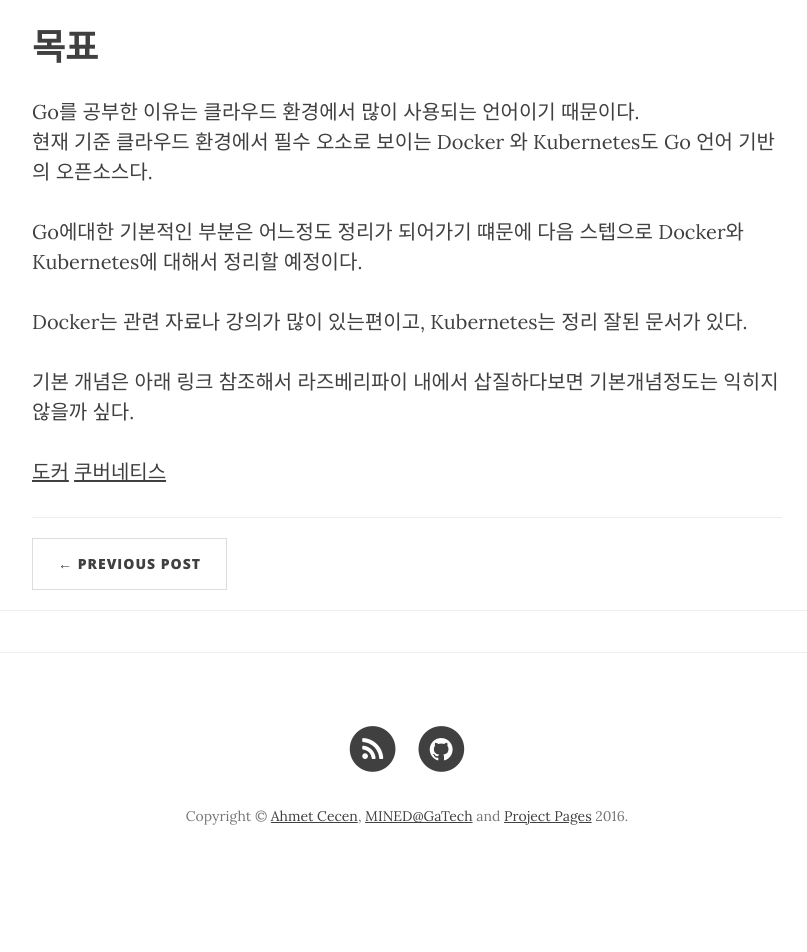
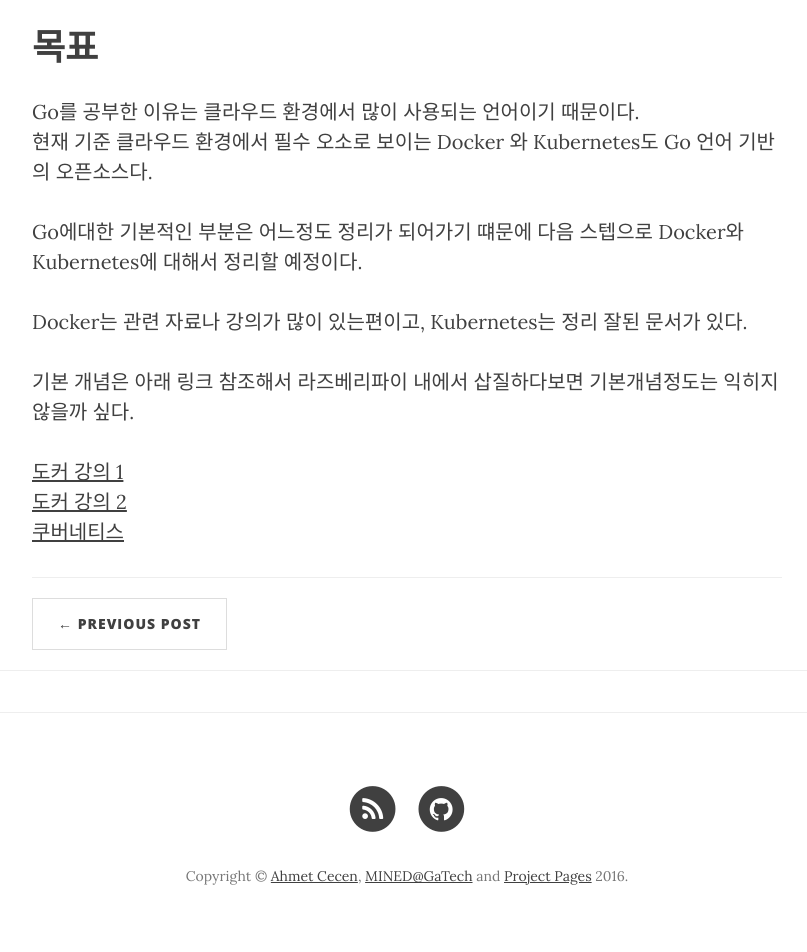
Before and after one commit to Y-JaeHyun/Y-JaeHyun.github.io, a Jekyll site: the page built from _posts/2021-07-27-Docker&K8s-0.md, in a window 1280 px wide. Shown: the part 246-1198 px from the top of the page, without its empty margins (233-1040 px from the left). Built offline with Jekyll 4.4.1, drawn with Linux system fonts in a browser that asks for light colours; nearby versions of some CDN libraries; comment, search, counter and statistics services are not loaded; before the commit the page ends 1138 px from its top, so only the background shows below that.

Commit message:
docker&k8s - 0

```diff
--- a/_posts/2021-07-27-Docker&K8s-0.md
+++ b/_posts/2021-07-27-Docker&K8s-0.md
@@ -17,5 +17,6 @@ Docker는 관련 자료나 강의가 많이 있는편이고, Kubernetes는 정
 
 기본 개념은 아래 링크 참조해서 라즈베리파이 내에서 삽질하다보면 기본개념정도는 익히지 않을까 싶다.
 
-[도커](https://www.youtube.com/watch?v=ePpiEy_C_jk&list=PLnIaYcDMsSczk-byS2iCDmQCfVU_KHWDk)
+[도커 강의 1](https://www.youtube.com/watch?v=ePpiEy_C_jk&list=PLnIaYcDMsSczk-byS2iCDmQCfVU_KHWDk)
+[도커 강의 2](https://opentutorials.org/course/128/8657)
 [쿠버네티스](https://kubernetes.io/ko/docs/tutorials/kubernetes-basics/)
```
Also changed, not shown: other parts of _posts/2021-07-27-Docker&K8s-0.md (+1 -1 lines).
